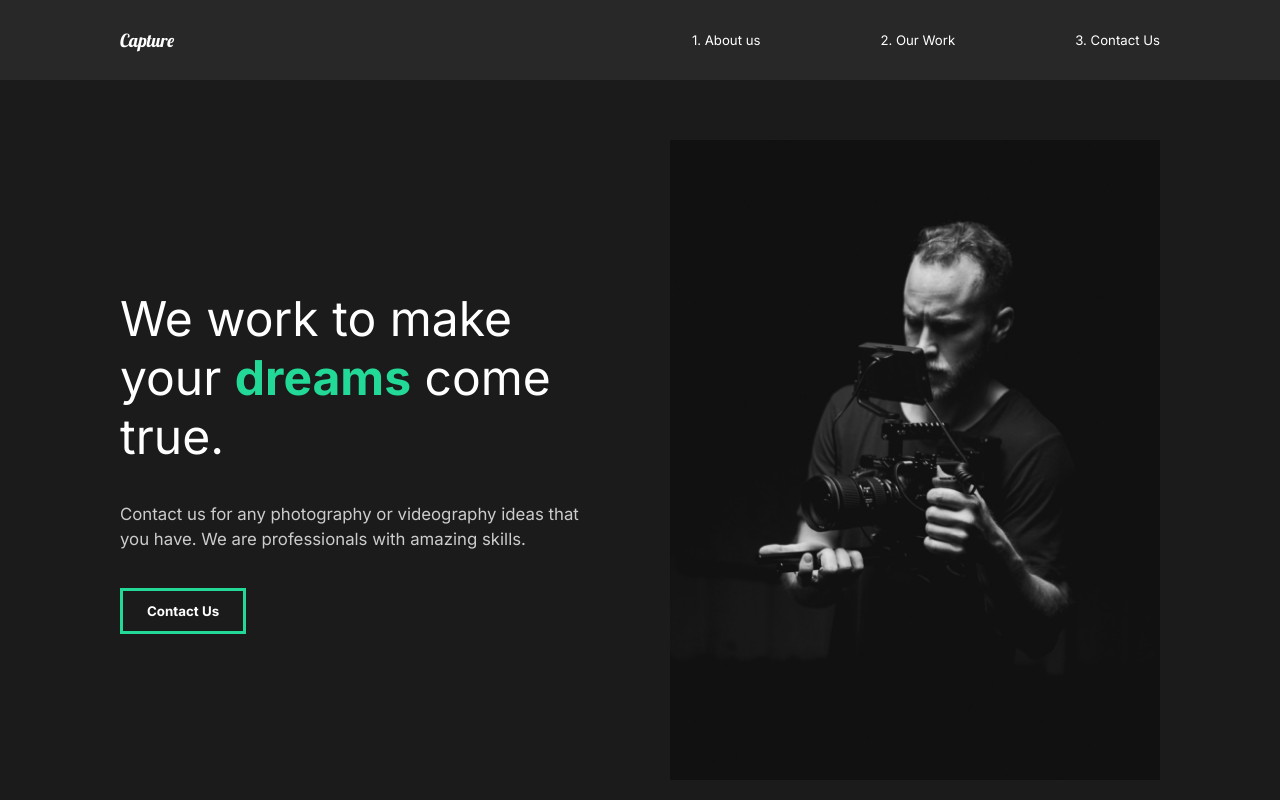
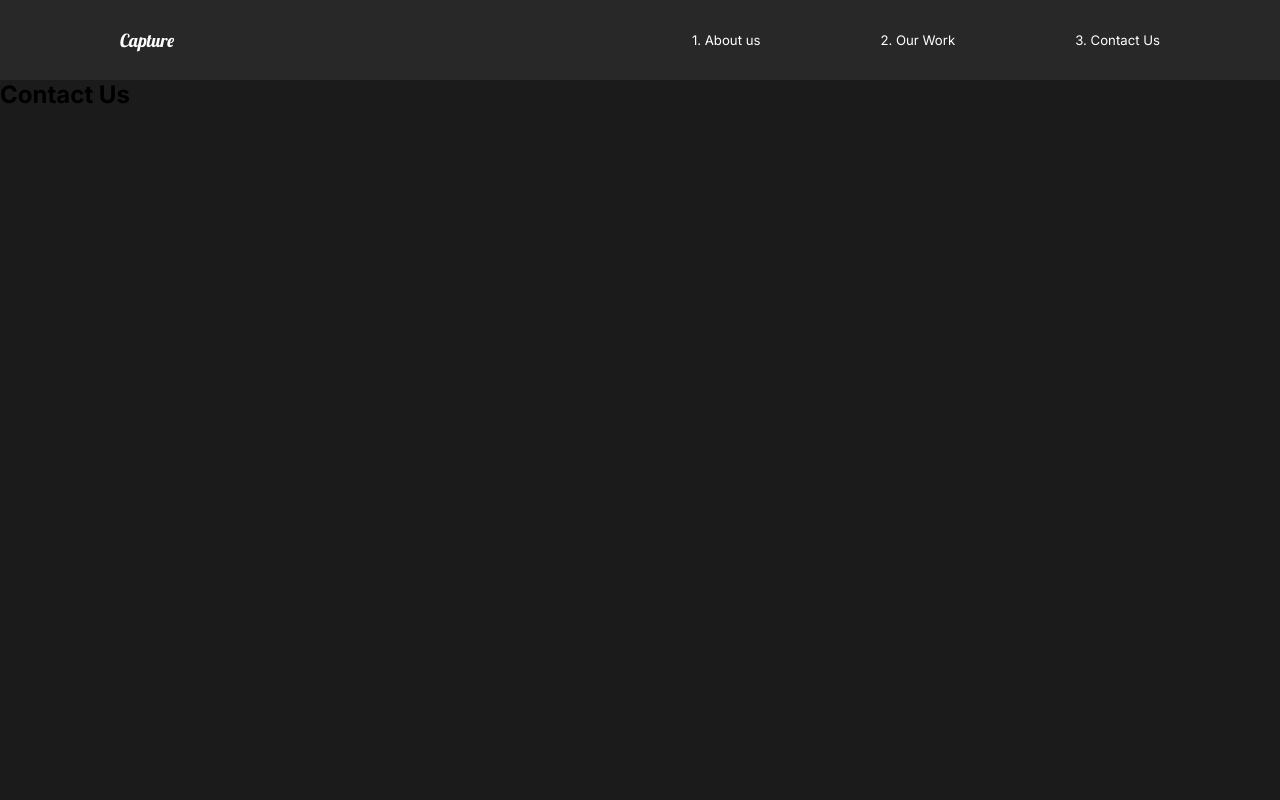
Before and after one commit to aleksabozinovic/react-capture, a React (Create React App) app: page /contact in a window 1280 px wide. Shown: the top 800 px of the page. Built offline with nearby package versions, Linux system fonts and the light colour scheme.

Commit message:
Adding react router

```diff
--- a/src/App.js
+++ b/src/App.js
@@ -3,14 +3,23 @@
 
 // Import Pages
 import AboutUs from "./pages/AboutUs";
+import ContactUs from "./pages/ContactUs";
+import OurWork from "./pages/OurWork";
 import Nav from "./components/Nav";
+
+// Router
+import { Routes, Route } from "react-router-dom";
 
 function App() {
   return (
     <div className="App">
       <GlobalStyle />
       <Nav />
-      <AboutUs />
+      <Routes>
+        <Route path="/" exact element={<AboutUs />} />
+        <Route path="/work" exact element={<OurWork />} />
+        <Route path="/contact" exact element={<ContactUs />} />
+      </Routes>
     </div>
   );
 }
--- a/src/components/Nav.js
+++ b/src/components/Nav.js
@@ -3,25 +3,27 @@
 // styles
 import styled from "styled-components";
 
+import { Link } from "react-router-dom";
+
 const Nav = () => {
   return (
     <StyledNav>
       <h1>
-        <a id="logo" href="#">
+        <Link id="logo" to="/">
           Capture
-        </a>
+        </Link>
       </h1>
       <ul>
         <li>
-          <a href="#">1. About us</a>
+          <Link to="/">1. About us</Link>
         </li>
 
         <li>
-          <a href="#">2. Our Work</a>
+          <Link to="/work">2. Our Work</Link>
         </li>
 
         <li>
-          <a href="#">3. Contact Us</a>
+          <Link to="/contact">3. Contact Us</Link>
         </li>
       </ul>
     </StyledNav>
--- a/src/index.js
+++ b/src/index.js
@@ -2,11 +2,14 @@
 import ReactDOM from "react-dom/client";
 import App from "./App";
 import reportWebVitals from "./reportWebVitals";
+import { BrowserRouter } from "react-router-dom";
 
 const root = ReactDOM.createRoot(document.getElementById("root"));
 root.render(
   <React.StrictMode>
-    <App />
+    <BrowserRouter>
+      <App />
+    </BrowserRouter>
   </React.StrictMode>
 );
 
--- /dev/null
+++ b/src/pages/ContactUs.js
@@ -0,0 +1,11 @@
+import React from "react";
+
+const ContactUs = () => {
+  return (
+    <div>
+      <h1>Contact Us</h1>
+    </div>
+  );
+};
+
+export default ContactUs;
--- /dev/null
+++ b/src/pages/OurWork.js
@@ -0,0 +1,11 @@
+import React from "react";
+
+const OurWork = () => {
+  return (
+    <div>
+      <h1>Our Work</h1>
+    </div>
+  );
+};
+
+export default OurWork;
```
